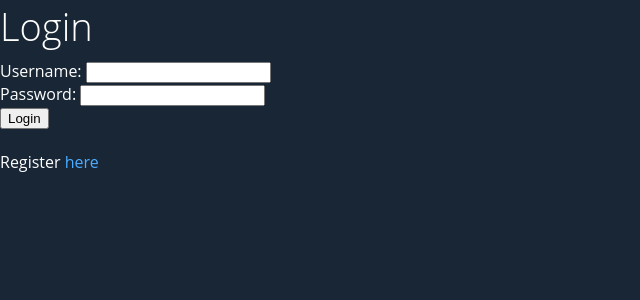
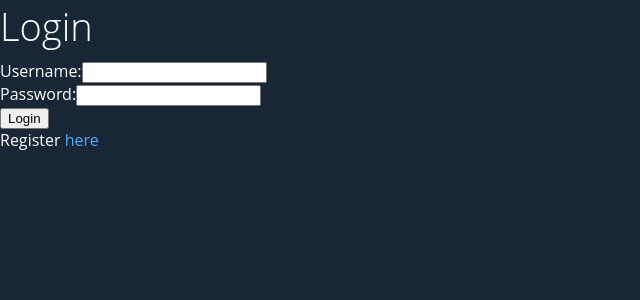
Before and after one commit to willjantscher/SDI_Capstone, a React (Create React App) app in the folder at-at/: page /login in a window 1280 px wide. Shown: the top 300 px of the page, without its empty margins (0-640 px from the left). Built offline with nearby package versions, Linux system fonts and the light colour scheme; a web font is replaced by a local one.

Commit message:
formatted into a form

```diff
--- a/at-at/src/login/LoginMain.jsx
+++ b/at-at/src/login/LoginMain.jsx
@@ -15,7 +15,8 @@ class LoginMain extends React.Component {
         this.setState({[event.target.name]: event.target.value})
     }
 
-    handleLogin = async () => {
+    handleLogin = async (event) => {
+        event.preventDefault()
         const response = await fetch(`http://localhost:3001/login/authenticate`, {
             method: 'POST',
             headers: { 'Content-Type':  'application/json' },
@@ -46,16 +47,22 @@ class LoginMain extends React.Component {
         return(
             <div>
                 <h1>Login</h1>
-                <label>Username: </label>
-                <input type='text' name='username' value={this.state.username} onChange={this.handleInput}></input>
-                <br/>
-                <label>Password: </label>
-                <input type='password' name='passphrase' value={this.state.passphrase} onChange={this.handleInput}></input>
-                <br/>
-                <button onClick={this.handleLogin}>Login</button>
-                <br/><br/>
-                <label>Register </label>
-                <a className="nav-link" href="/register">here </a>
+                <form onSubmit = {this.handleLogin}>
+                    <label>
+                        Username:
+                        <input type='text' name='username' value={this.state.username} onChange={this.handleInput}></input>
+                    </label>
+                    <br/>
+                    <label>
+                        Password:
+                        <input type='password' name='passphrase' value={this.state.passphrase} onChange={this.handleInput}></input>
+                    </label>
+                    <br/>
+                    <input type="submit" value="Login" />
+                </form>
+                <label>Register
+                    <a className="nav-link" href="/register"> here </a>
+                </label>
             </div>
         )
       }
```
